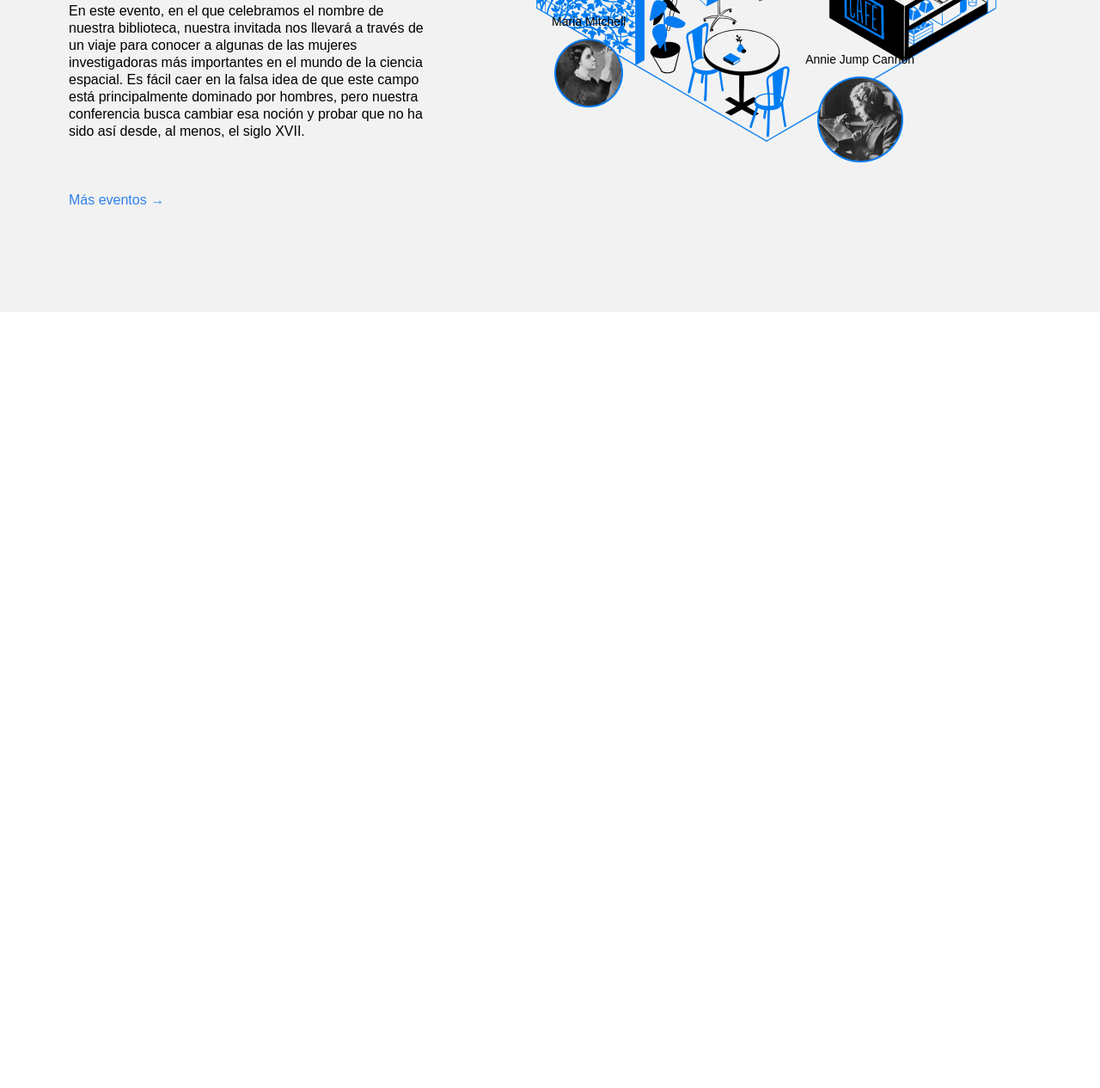
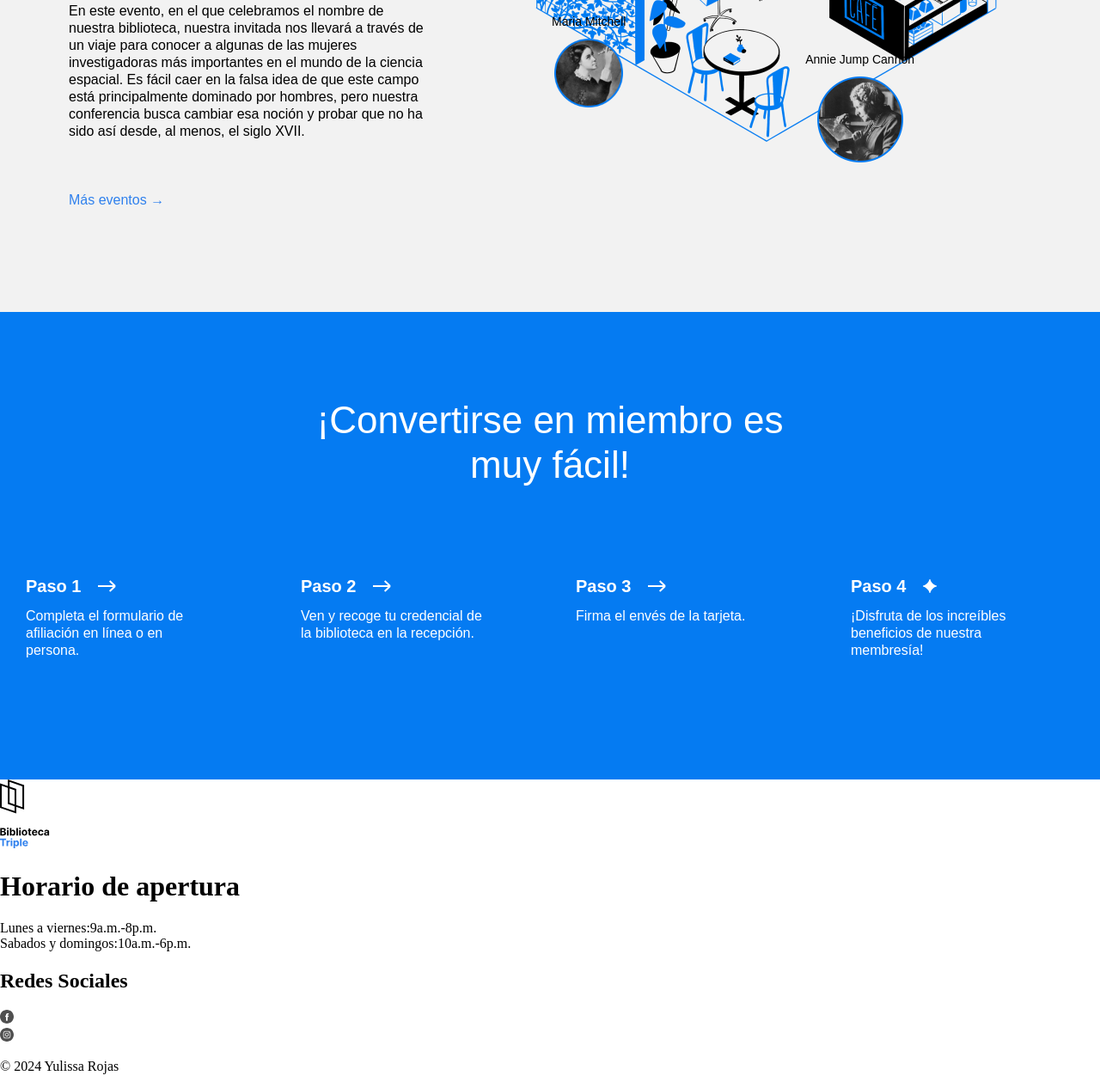
Before and after one commit to YulissaRojas/web_project_library_es, a plain HTML site: page index.html in a window 1280 px wide. Shown: the part 2595-3861 px from the top of the page at 86% size. Before the commit the page ends 2958 px from the top, so only its background shows below. Drawn offline with Linux system fonts and the light colour scheme.

Commit message:
Nueva actualizacion de mi proyecto

```diff
--- a/index.html
+++ b/index.html
@@ -222,7 +222,103 @@
             </div>
           </div>
         </section>
+        <section class="membership">
+          <h2 class="membership__title">
+            ¡Convertirse en miembro es muy fácil!
+          </h2>
+          <ul class="membership__steps">
+            <li class="step">
+              <h3 class="step__title">
+                Paso 1
+                <img
+                  src="./images/icon_step_forward.svg"
+                  alt="icon forward"
+                  class="step__icon"
+                />
+              </h3>
+              <p class="step__description">
+                Completa el formulario de afiliación en línea o en persona.
+              </p>
+            </li>
+            <li class="step">
+              <h3 class="step__title">
+                Paso 2
+                <img
+                  src="./images/icon_step_forward.svg"
+                  alt="icon forward"
+                  class="step__icon"
+                />
+              </h3>
+              <p class="step__description">
+                Ven y recoge tu credencial de la biblioteca en la recepción.
+              </p>
+            </li>
+            <li class="step">
+              <h3 class="step__title">
+                Paso 3
+                <img
+                  src="./images/icon_step_forward.svg"
+                  alt="icon forward"
+                  class="step__icon"
+                />
+              </h3>
+              <p class="step__description">Firma el envés de la tarjeta.</p>
+            </li>
+            <li class="step">
+              <h3 class="step__title">
+                Paso 4
+                <img
+                  src="./images/icon_step_finish.svg"
+                  alt="icon finish"
+                  class="step__icon"
+                />
+              </h3>
+              <p class="step__description">
+                ¡Disfruta de los increíbles beneficios de nuestra membresía!
+              </p>
+            </li>
+          </ul>
+        </section>
       </main>
     </div>
+    <footer class="footer">
+      <section class="footer__columns">
+        <div class="footer__column"></div>
+        <img
+          src="./images/logo.svg"
+          alt="logo de biblioteca de Tripleten"
+          class="footer__logo"
+        />
+        <div class="footer__column footer__column_content_hours">
+          <h1 class="footer__column-heading">Horario de apertura</h1>
+          <ul class="footer__list">
+            <li class="footer__list-item">Lunes a viernes:9a.m.-8p.m.</li>
+            <li class="footer__list-item">Sabados y domingos:10a.m.-6p.m.</li>
+          </ul>
+        </div>
+        <div class="footer__column footer__column_content_social">
+          <h2 class="footer__column-heading">Redes Sociales</h2>
+          <ul class="footer__list">
+            <li class="footer__list-item">
+              <img
+                src="./images/facebook_white.svg"
+                alt="Logo de Facebook"
+                class="footer__social-icon"
+              />
+              <a class="footer__column-link" href="#">Facebook</a>
+            </li>
+            <li class="footer__list-item">
+              <img
+                src="./images/instagram_white.svg"
+                alt="Logo de Instagram"
+                class="footer__social-icon"
+              />
+              <a class="footer__column-link" href="#">Instagram</a>
+            </li>
+          </ul>
+          <p class="footer__copyright">© 2024 Yulissa Rojas</p>
+        </div>
+      </section>
+    </footer>
   </body>
 </html>
--- a/styles/style.css
+++ b/styles/style.css
@@ -288,3 +288,88 @@
   font-size: 14px;
   margin: 0;
 }
+
+.membership {
+  padding: 100px 0 140px;
+  background-color: #057bf2;
+  color: #ffffff;
+}
+
+.membership__title {
+  max-width: 574px;
+  margin: 0 auto;
+  text-align: center;
+  font-size: 44px;
+  font-weight: 500;
+  line-height: 52px;
+}
+
+.membership__steps {
+  display: flex;
+  justify-content: space-around;
+  list-style-type: none;
+  padding: 0;
+  margin: 100px 0 0;
+}
+
+.step {
+  width: 220px;
+  margin-right: 40px;
+}
+
+.step__title {
+  margin: 0;
+  font-size: 20px;
+  line-height: 30px;
+  font-weight: 700;
+  display: flex;
+  align-items: center;
+}
+
+.step__icon {
+  margin-left: 20px;
+}
+
+.step__description {
+  margin: 10px 0 0;
+}
+
+.footer {
+  box-sizing: border-box;
+}
+
+.footer__columns {
+}
+
+.footer__column_content_hours {
+}
+
+.footer__column_content_social {
+}
+
+.footer__logo {
+}
+
+.footer__column-heading {
+}
+
+.footer__list {
+  /* El siguiente código elimina los estilos predeterminados del navegador para las listas */
+  list-style-type: none;
+  padding: 0;
+  margin: 0;
+}
+
+.footer__list-item {
+}
+
+.footer__column-link {
+  color: white;
+  text-decoration: none;
+}
+
+.footer__social-icon {
+}
+
+.footer__copyright {
+}
```
